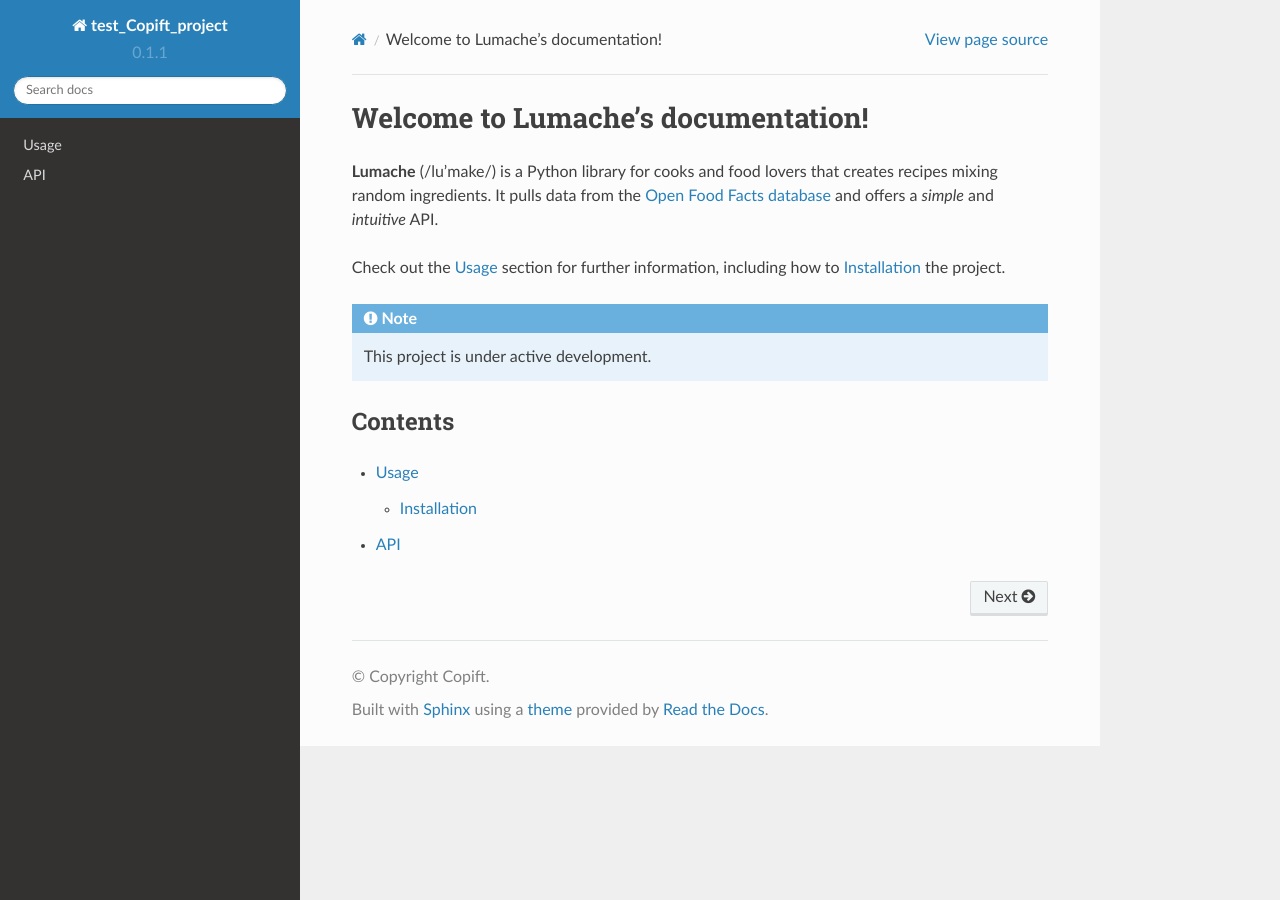
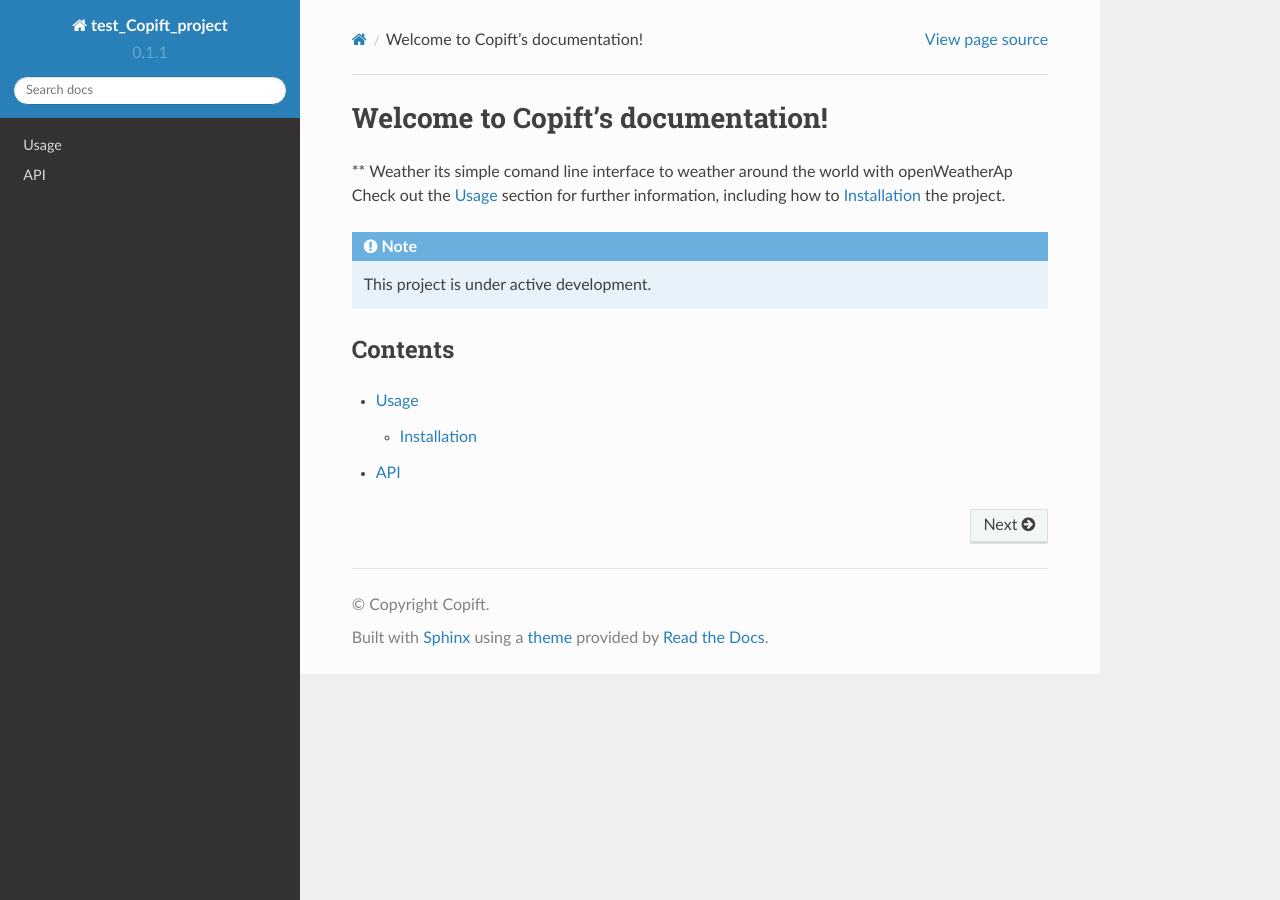
Before and after one commit to Copift/docs_homework, a Sphinx documentation site: the page built from docs/source/index.rst, in a window 1280 px wide. Built offline with Sphinx 7.4.7 and the Read the Docs theme 2.0.0, drawn with Linux system fonts in a browser that asks for light colours.

Commit message:
Update index.rst

```diff
--- a/docs/source/index.rst
+++ b/docs/source/index.rst
@@ -1,11 +1,6 @@
-Welcome to Lumache's documentation!
+Welcome to Copift's documentation!
 ===================================
-
-**Lumache** (/lu'make/) is a Python library for cooks and food lovers
-that creates recipes mixing random ingredients.
-It pulls data from the `Open Food Facts database <https://world.openfoodfacts.org/>`_
-and offers a *simple* and *intuitive* API.
-
+** Weather its simple comand line interface to weather around the world with openWeatherAp
 Check out the :doc:`usage` section for further information, including
 how to :ref:`installation` the project.
 
```
